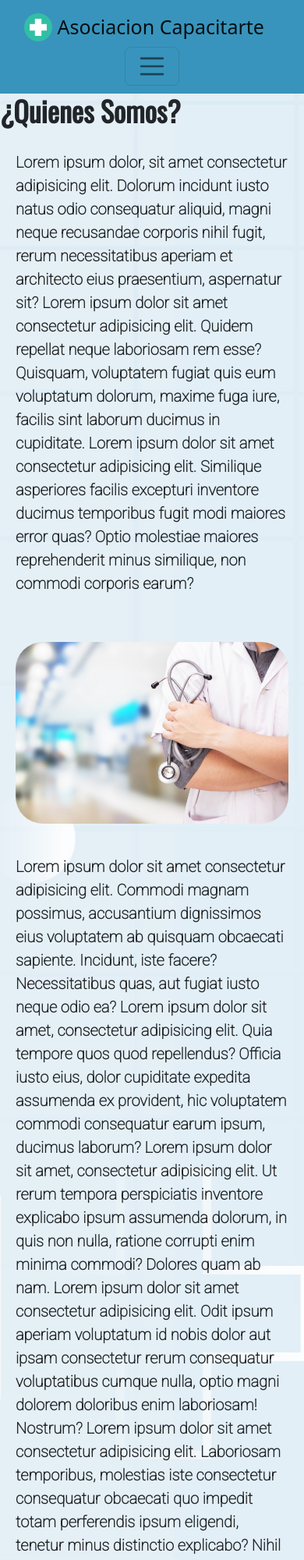
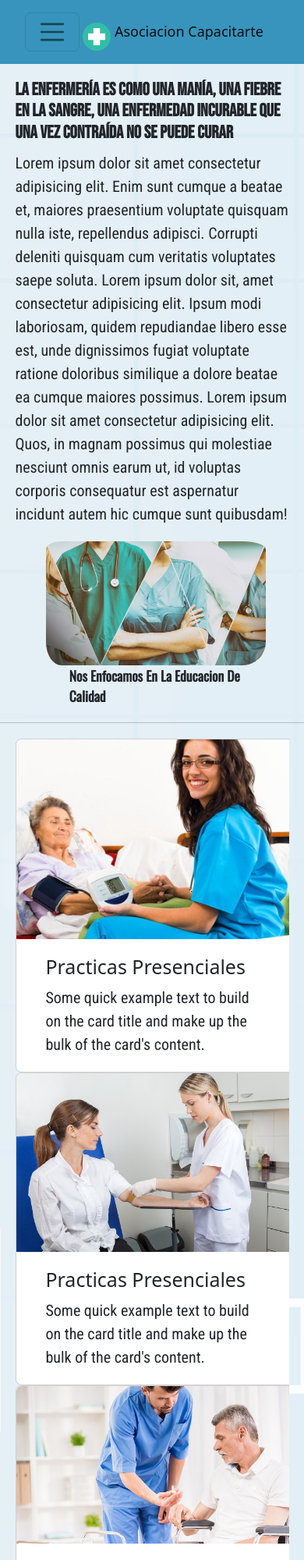
Before and after one commit to dambro182/AsocCapacitarte, a website: page page/nosotros.html in a window 390 px wide. Shown: the top 2000 px of the page at 78% size. Drawn offline with nearby package versions, Linux system fonts and the light colour scheme; a web font is replaced by a local one.

Commit message:
Pre-Beta Version Final

```diff
--- a/css/styles.css
+++ b/css/styles.css
@@ -1,11 +1,17 @@
 /*fonts*/
 @import url("https://fonts.googleapis.com/css2?family=Oswald&display=swap");
 @import url("https://fonts.googleapis.com/css2?family=Roboto:wght@100&display=swap");
+@import url("https://fonts.googleapis.com/css2?family=Alumni+Sans+Pinstripe&display=swap");
+@import url("https://fonts.googleapis.com/css2?family=Bebas+Neue&display=swap");
+@import url("https://fonts.googleapis.com/css2?family=Roboto+Condensed&display=swap");
 /*selector universal*/
 * {
   margin: 0;
   padding: 0;
   box-sizing: border-box;
+}
+hr {
+  display: none;
 }
 
 footer {
@@ -126,10 +132,9 @@ body {
 }
 
 .art1 p {
-  font-family: "Roboto", sans-serif;
-  font-weight: bold;
   padding: 20px;
   line-height: 35px;
+  font-family: "Roboto Condensed", sans-serif;
 }
 
 .art2 {
@@ -150,8 +155,7 @@ body {
 }
 
 .art2 p {
-  font-family: "Roboto", sans-serif;
-  font-weight: bold;
+  font-family: "Roboto Condensed", sans-serif;
   padding: 20px;
   line-height: 35px;
 }
@@ -170,8 +174,7 @@ body {
 }
 
 .art3 p {
-  font-family: "Roboto", sans-serif;
-  font-weight: bold;
+  font-family: "Roboto Condensed", sans-serif;
   padding: 20px;
   line-height: 35px;
 }
@@ -218,9 +221,23 @@ body {
   width: 100%;
 }
 
-.artcursos p {
-  font-family: "Roboto", sans-serif;
-  font-weight: bold;
+.artcursos1 p {
+  font-family: "Roboto Condensed", sans-serif;
+  padding: 20px;
+  line-height: 35px;
+}
+.artcursos2 p {
+  font-family: "Roboto Condensed", sans-serif;
+  padding: 20px;
+  line-height: 35px;
+}
+.artcursos3 p {
+  font-family: "Roboto Condensed", sans-serif;
+  padding: 20px;
+  line-height: 35px;
+}
+.artcursos4 p {
+  font-family: "Roboto Condensed", sans-serif;
   padding: 20px;
   line-height: 35px;
 }
@@ -274,7 +291,7 @@ body {
 }
 
 .artservicios p {
-  font-family: "Roboto", sans-serif;
+  font-family: "Roboto Condensed", sans-serif;
   font-weight: bold;
   padding: 20px;
   line-height: 30px;
@@ -304,7 +321,7 @@ body {
 .temascursos li {
   padding-top: 20px;
   padding-right: 60px;
-  font-family: "Roboto", sans-serif;
+  font-family: "Roboto Condensed", sans-serif;
   font-weight: bold;
 }
 
@@ -353,6 +370,9 @@ p img {
   margin-left: auto;
   margin-right: auto;
 }
+.contact-form h3 {
+  font-family: "Roboto Condensed", sans-serif;
+}
 
 .contact-form form {
   display: grid;
@@ -361,6 +381,7 @@ p img {
 
 .contact-form form label {
   display: block;
+  font-family: "Roboto Condensed", sans-serif;
 }
 
 .contact-form form p {
@@ -413,33 +434,73 @@ p img {
 }
 
 /*NOSOTROS*/
-.qstitle {
+.qs {
+  margin-top: 5%;
+}
+.qs h1 {
+  font-size: 50px;
+  font-weight: 700;
+  font-family: "Bebas Neue", cursive;
+}
+.qs div {
+  margin-left: auto;
+  margin-right: auto;
+  width: 60%;
+}
+
+.qs .div2 {
+  margin-left: auto;
+  margin-right: auto;
+  width: 50%;
+  font-family: "Roboto Condensed", sans-serif;
+}
+.qs .div3 {
+  margin-left: auto;
+  margin-right: auto;
+  width: 75%;
+}
+
+.div3 img {
+  height: 100%;
+  width: 100%;
+  padding-top: 20px;
+  padding-left: 10px;
+  border-radius: 30px;
+}
+.div3 small {
   font-family: "Oswald", sans-serif;
-  font-weight: bold;
-  font-size: 36px;
+  font-weight: 700;
+  display: block;
+  padding-left: 2rem;
 }
-.qscontainer img {
+
+.groupcard {
+  display: flex;
+  flex-direction: row;
+}
+.div4 .card {
+  margin: 30px;
+}
+.card-title {
   width: 100%;
 }
-
-.qscontainer {
-  display: flex;
-  flex-direction: column;
-  align-items: center;
+.card-text {
+  width: 100%;
+  height: auto;
+}
+.card-img-top {
+  height: 100%;
+}
+.card-text {
+  height: 100%;
+  width: 100%;
+  font-family: "Roboto Condensed", sans-serif;
 }
 
-.qscontainer img {
-  border-radius: 55px;
-  padding: 20px;
+/*NOSOTROS*/
+label {
+  font-family: "Roboto Condensed", sans-serif;
 }
-
-.qscontainer p {
-  font-family: "Roboto", sans-serif;
-  font-weight: bold;
-  padding: 20px;
-  line-height: 30px;
-}
-
 .wrap {
   height: 100%;
   display: flex;
@@ -450,7 +511,7 @@ p img {
 .buttonform {
   min-width: 300px;
   min-height: 60px;
-  font-family: "Nunito", sans-serif;
+  font-family: "Roboto Condensed", sans-serif;
   font-size: 22px;
   text-transform: uppercase;
   letter-spacing: 1.3px;
@@ -512,7 +573,44 @@ button:focus::after {
     opacity: 0;
   }
 }
+@media screen and (max-width: 375px) {
+  /*HEADER*/
 
+  .qs h1 {
+    font-size: 28px;
+  }
+  .qs div {
+    width: 100%;
+    overflow: hidden;
+  }
+  .qs .div2 {
+    width: 100%;
+  }
+  .div3 {
+    width: 100%;
+  }
+
+  .groupcard {
+    width: 100%;
+    flex-direction: column;
+    height: 100%;
+    display: block;
+  }
+  .div4 .card {
+    width: 15rem;
+  }
+  hr {
+    display: block;
+    overflow: hidden;
+  }
+}
+@media screen and (max-width: 450px) {
+  /*HEADER*/
+  .navbar-brand {
+    font-size: 18px;
+  }
+  /*NOSOTROS*/
+}
 @media screen and (max-width: 768px) {
   /*FOOTER*/
   .container-fluid {
@@ -582,11 +680,7 @@ button:focus::after {
     width: 85%;
   }
   /*Cursos*/
-  /*Nosotros*/
-  .qscontainer img {
-    width: 100%;
-  }
-  /*Nosotros*/
+
   /*Servicios*/
   .serviciostitle {
     font-size: 30px;
@@ -600,7 +694,17 @@ button:focus::after {
   }
   /*Servicios*/
   /*Contacto*/
-  /*Contacto*/
+  /*Nosotros*/
+  .qs h1 {
+    font-size: 28px;
+  }
+  .groupcard {
+    width: 100%;
+    flex-direction: column;
+    height: 100%;
+    display: block;
+  }
+  /*Nosotros*/
 }
 @media screen and (max-width: 600px) {
   /*Contacto*/
@@ -612,6 +716,56 @@ button:focus::after {
     display: flex;
     flex-direction: column;
   }
+  .qs h1 {
+    font-size: 23px;
+  }
+  .qs div {
+    width: 90%;
+    overflow: hidden;
+  }
+  .qs .div2 {
+    width: 90%;
+  }
+  .div3 {
+    width: 90%;
+  }
+
+  .groupcard {
+    width: 100%;
+    flex-direction: column;
+    height: 100%;
+    display: block;
+  }
+  .div4 .card {
+    width: 100%;
+  }
+  hr {
+    display: block;
+    overflow: hidden;
+  }
 
   /*Contacto*/
 }
+@media screen and (max-width: 1080px) {
+  /*Contacto*/
+  .groupcard {
+    width: 100%;
+    flex-direction: column;
+    height: 100%;
+    display: block;
+  }
+  .div4 .card {
+    width: 100%;
+  }
+
+  /*Contacto*/
+}
+@media screen and (max-width: 1330px) {
+  /*Contacto*/
+
+  .div4 .card {
+    width: 100%;
+  }
+
+  /*Contacto*/
+}
--- a/page/nosotros.html
+++ b/page/nosotros.html
@@ -27,20 +27,11 @@
     <link rel="stylesheet" href="../css/styles.css" />
   </head>
   <body>
-    <nav class="navbar navbar-expand-lg navbar-light fondoheader">
+     <nav class="navbar navbar-expand-lg navbar-light fondoheader">
       <div class="container-fluid">
+
         <a class="navbar-brand" href="#">
-          <img
-            src="../assets/images/medical-symbol.png"
-            alt=""
-            width="36"
-            height="36"
-            class="d-inline-block align-text-top"
-          />
-          Asociacion Capacitarte
-        </a>
-
-        <button
+           <button
           class="navbar-toggler"
           type="button"
           data-bs-toggle="collapse"
@@ -51,6 +42,12 @@
         >
           <span class="navbar-toggler-icon"></span>
         </button>
+          <img
+src="../assets/images/medical-symbol.png"alt=""width="36" height="36"class="d-inline-block align-text-top"/>
+          Asociacion Capacitarte
+        </a>
+
+
         <div class="collapse navbar-collapse" id="navbarNav">
           <ul class="navbar-nav">
             <li class="nav-item">
@@ -73,46 +70,50 @@
       </div>
     </nav>
     <main>
-      <h2 class="qstitle">¿Quienes Somos?</h2>
-      <article class="qscontainer">
-        <p>
-          Lorem ipsum dolor, sit amet consectetur adipisicing elit. Dolorum
-          incidunt iusto natus odio consequatur aliquid, magni neque recusandae
-          corporis nihil fugit, rerum necessitatibus aperiam et architecto eius
-          praesentium, aspernatur sit? Lorem ipsum dolor sit amet consectetur
-          adipisicing elit. Quidem repellat neque laboriosam rem esse? Quisquam,
-          voluptatem fugiat quis eum voluptatum dolorum, maxime fuga iure,
-          facilis sint laborum ducimus in cupiditate. Lorem ipsum dolor sit amet
-          consectetur adipisicing elit. Similique asperiores facilis excepturi
-          inventore ducimus temporibus fugit modi maiores error quas? Optio
-          molestiae maiores reprehenderit minus similique, non commodi corporis
-          earum?
-        </p>
-        <img
-          src="/assets/images/doctor-with-stethoscope-hands-hospital-background_1423-1.jpg"
-          alt=""
-        />
-        <p>
-          Lorem ipsum dolor sit amet consectetur adipisicing elit. Commodi
-          magnam possimus, accusantium dignissimos eius voluptatem ab quisquam
-          obcaecati sapiente. Incidunt, iste facere? Necessitatibus quas, aut
-          fugiat iusto neque odio ea? Lorem ipsum dolor sit amet, consectetur
-          adipisicing elit. Quia tempore quos quod repellendus? Officia iusto
-          eius, dolor cupiditate expedita assumenda ex provident, hic voluptatem
-          commodi consequatur earum ipsum, ducimus laborum? Lorem ipsum dolor
-          sit amet, consectetur adipisicing elit. Ut rerum tempora perspiciatis
-          inventore explicabo ipsum assumenda dolorum, in quis non nulla,
-          ratione corrupti enim minima commodi? Dolores quam ab nam. Lorem ipsum
-          dolor sit amet consectetur adipisicing elit. Odit ipsum aperiam
-          voluptatum id nobis dolor aut ipsam consectetur rerum consequatur
-          voluptatibus cumque nulla, optio magni dolorem doloribus enim
-          laboriosam! Nostrum? Lorem ipsum dolor sit amet consectetur
-          adipisicing elit. Laboriosam temporibus, molestias iste consectetur
-          consequatur obcaecati quo impedit totam perferendis ipsum eligendi,
-          tenetur minus distinctio explicabo? Nihil obcaecati animi deserunt
-          sit?
-        </p>
-      </article>
+      <div class="qs">
+        <div>
+        <h1 class=".qstitle">La Enfermería Es Como Una Manía, Una Fiebre En La Sangre, Una Enfermedad Incurable Que Una Vez Contraída No Se Puede Curar</h1>
+        </div>
+        <div class="div2">
+          Lorem ipsum dolor sit amet consectetur adipisicing elit. Enim sunt cumque a beatae et, maiores praesentium voluptate quisquam nulla iste, repellendus adipisci. Corrupti deleniti quisquam cum veritatis voluptates saepe soluta. Lorem ipsum dolor sit, amet consectetur adipisicing elit. Ipsum modi laboriosam, quidem repudiandae libero esse est, unde dignissimos fugiat voluptate ratione doloribus similique a dolore beatae ea cumque maiores possimus. Lorem ipsum dolor sit amet consectetur adipisicing elit. Quos, in magnam possimus qui molestiae nesciunt omnis earum ut, id voluptas corporis consequatur est aspernatur incidunt autem hic cumque sunt quibusdam!
+        </div>
+        <div class="div3">
+           <img src="/assets/images/210906-Com3-des-f1-Enfermeros.jpg" alt="Asoc Capacitarte">
+           <small>Nos Enfocamos En La Educacion De Calidad</small>
+          </div>
+          <hr>
+   <div class="groupcard">
+    <div class="card" style="width: 18rem;">
+  <img src="/assets/images/asist enfermeria.jpg.opdownload.jpg" class="card-img-top" alt="...">
+  <div class="card-body">
+    <h5 class="card-title">Practicas Presenciales</h5>
+    <p class="card-text">Some quick example text to build on the card title and make up the bulk of the card's content.</p>
+
+  </div>
+</div>
+
+<div class="card" style="width: 18rem;">
+  <img src="/assets/images/Extraccionista.jpg" class="card-img-top" alt="...">
+  <div class="card-body">
+    <h5 class="card-title">Practicas Presenciales</h5>
+    <p class="card-text">Some quick example text to build on the card title and make up the bulk of the card's content.</p>
+
+  </div>
+</div>
+
+<div class="card" style="width: 18rem;">
+  <img src="/assets/images/cuidador.jpg" class="card-img-top" alt="...">
+  <div class="card-body">
+    <h5 class="card-title">Practicas Presenciales</h5>
+    <p class="card-text">Some quick example text to build on the card title and make up the bulk of the card's content.</p>
+
+  </div>
+</div>
+
+
+   </div>
+
+
     </main>
     <footer>
       <div class="container-fluid">
```
Also changed, not shown: index.html (+9 -12 lines), page/contacto.html (+8 -11 lines), page/cursos.html (+8 -11 lines), page/servicios.html (+8 -11 lines).
